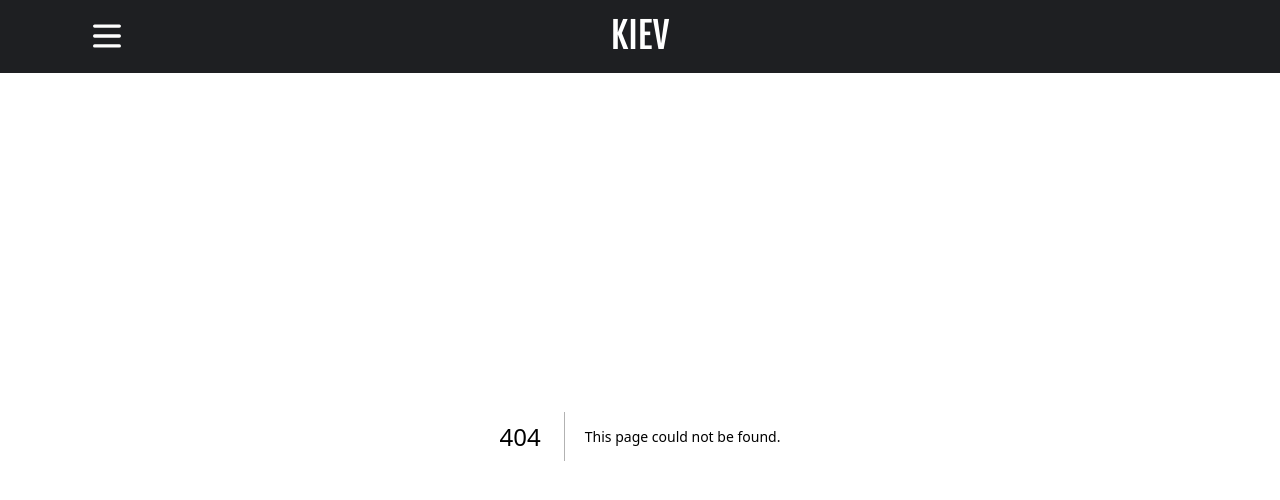
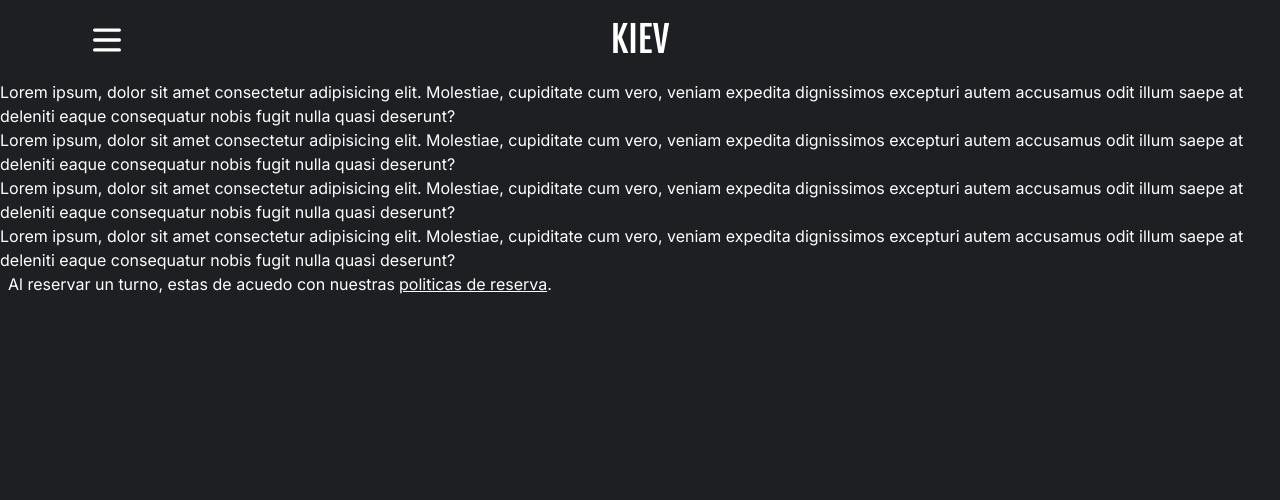
Before and after one commit to alanmdza2/TrimTrack, a Next.js app in the folder nextjs/: page /politicasdereserva in a window 1280 px wide. Before the commit this address had no page. Shown: the top 500 px of the page. Built offline with nearby package versions, Linux system fonts and the light colour scheme.

Commit message:
even more refactor

```diff
--- /dev/null
+++ b/nextjs/app/components/Footer.jsx
@@ -0,0 +1,16 @@
+import Link from 'next/link'
+import React from 'react'
+
+const Footer = () => {
+    return (
+        <div>
+            <p className='pl-2 flex flex-row'>Al reservar un turno, estas de acuedo con nuestras
+                <Link className='underline pl-1'
+                    href={'/politicasdereserva'}> politicas de reserva
+                </Link>
+                .</p>
+        </div>
+    )
+}
+
+export default Footer
--- a/nextjs/app/layout.jsx
+++ b/nextjs/app/layout.jsx
@@ -1,6 +1,7 @@
 import { Inter } from "next/font/google";
 import "./globals.css";
 import Navbar from "./components/Navbar";
+import Footer from "./components/Footer";
 
 const inter = Inter({ subsets: ["latin"] });
 
@@ -15,6 +16,7 @@ export default function RootLayout({ children }) {
       <body className={inter.className}>
         <Navbar />
         {children}
+        <Footer />
       </body>
     </html>
   );
--- /dev/null
+++ b/nextjs/app/politicasdereserva/page.jsx
@@ -0,0 +1,14 @@
+import React from 'react'
+
+const page = () => {
+  return (
+    <div>
+        <p>Lorem ipsum, dolor sit amet consectetur adipisicing elit. Molestiae, cupiditate cum vero, veniam expedita dignissimos excepturi autem accusamus odit illum saepe at deleniti eaque consequatur nobis fugit nulla quasi deserunt?</p>
+        <p>Lorem ipsum, dolor sit amet consectetur adipisicing elit. Molestiae, cupiditate cum vero, veniam expedita dignissimos excepturi autem accusamus odit illum saepe at deleniti eaque consequatur nobis fugit nulla quasi deserunt?</p>
+        <p>Lorem ipsum, dolor sit amet consectetur adipisicing elit. Molestiae, cupiditate cum vero, veniam expedita dignissimos excepturi autem accusamus odit illum saepe at deleniti eaque consequatur nobis fugit nulla quasi deserunt?</p>
+        <p>Lorem ipsum, dolor sit amet consectetur adipisicing elit. Molestiae, cupiditate cum vero, veniam expedita dignissimos excepturi autem accusamus odit illum saepe at deleniti eaque consequatur nobis fugit nulla quasi deserunt?</p>
+    </div>
+  )
+}
+
+export default page
```
